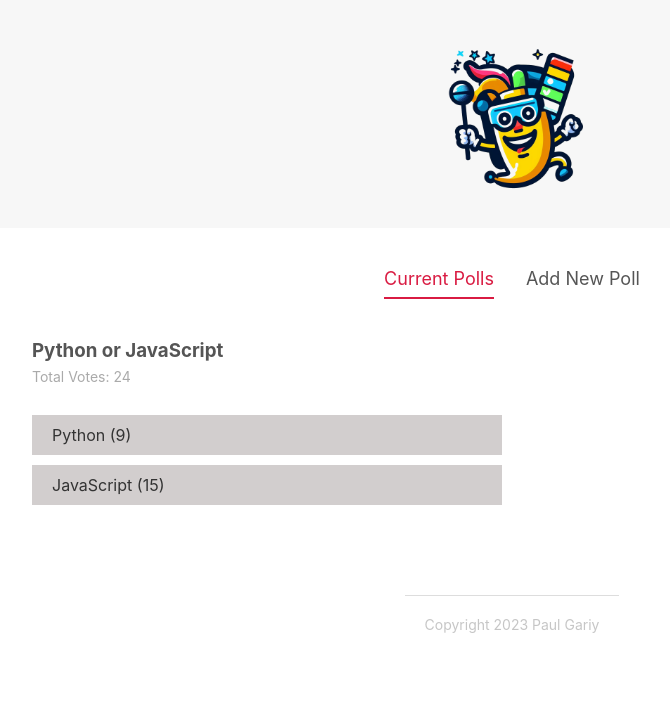
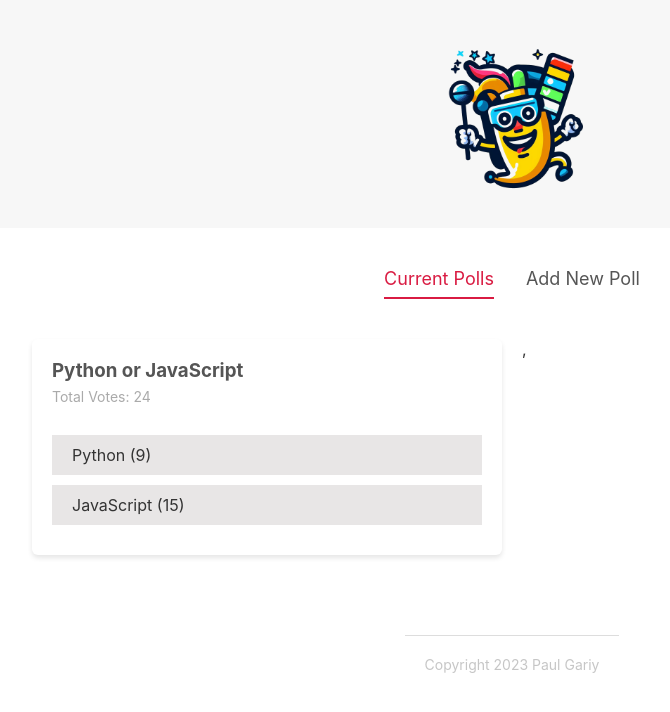
Before and after one commit to gariypaul/myPolling, a Svelte app: page / in a window 1280 px wide. Shown: the top 712 px of the page, without its empty margins (128-798 px from the left). Built offline with nearby package versions, Linux system fonts and the light colour scheme.

Commit message:
Created poll detail cards

```diff
--- a/src/components/PollDetails.svelte
+++ b/src/components/PollDetails.svelte
@@ -1,10 +1,12 @@
 <script>
+    import Card from "../shared/Card.svelte";
+
     export let poll;
 
     //reactive values
     $: totalVotes = poll.votesA + poll.votesB;
 </script>
-
+<Card>
     <div class="poll">
         <h3>{poll.question}</h3>
         <p>Total Votes: {totalVotes}</p>
@@ -17,6 +19,7 @@
             <span>{poll.answerB} ({poll.votesB})</span>
         </div>
     </div>
+</Card>
 
 <style>
     h3{
@@ -32,7 +35,7 @@
     }
 
     .answer{
-        background: #d2cece;
+        background: #e8e6e6;
         cursor: pointer;
         margin: 10px auto;
         position: relative;
--- /dev/null
+++ b/src/shared/Card.svelte
@@ -0,0 +1,12 @@
+<div class="card">
+    <slot></slot>
+</div>
+
+,<style>
+    .card{
+        background: #fff;
+        padding: 20px;
+        border-radius: 6px;
+        box-shadow: 0px 3px 5px rgba(0,0,0,0.1);
+    }
+</style>
```
Lines whose indentation alone changed are shown as unchanged.
